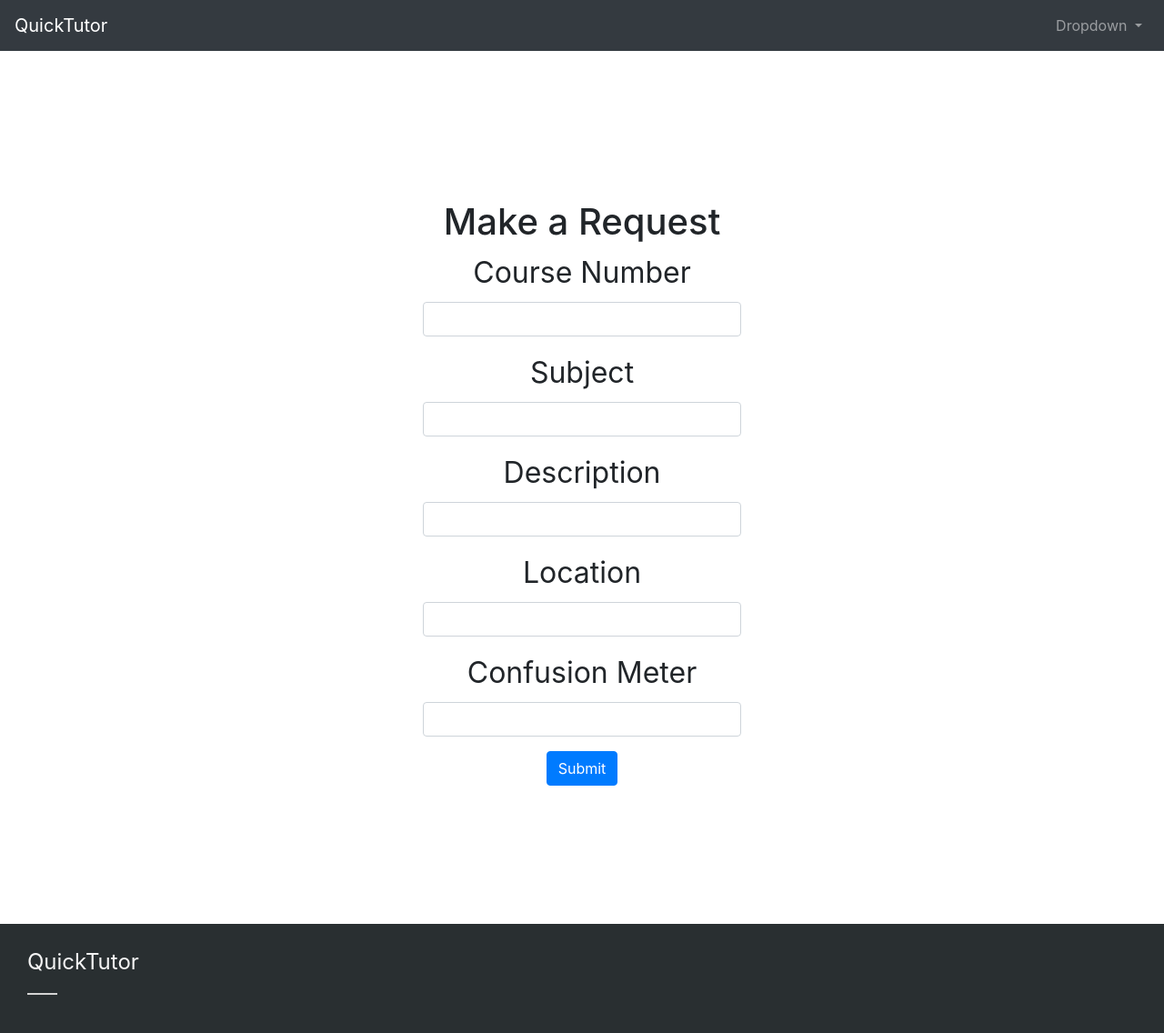
After one commit to alexagomez/quick-tutor-project, a Django app: page /make_request in a window 1280 px wide. The commit adds this page. Shown: the whole page at 91% size. Run offline with Django 3.2, Linux system fonts and the light colour scheme; the visitor is signed in with stand-in values (Sample User, id 1); some libraries are stand-ins or nearby versions.

Commit message:
basic student request page

```diff
--- /dev/null
+++ b/QuickTutor/templates/QuickTutor/studentRequest.html
@@ -0,0 +1,46 @@
+{% extends 'QuickTutor/base.html' %}
+
+{% block content %}
+{% load static %}
+
+
+<div class="row">
+    <div class="col-md-3"></div>
+    <div class="col-md-6 text-center" style="font-size: 2rem;">
+        <div class="row justify-content-center">
+            <div class="col-8" style="background-color: white; border-radius: 1rem; border-color:black;">
+                <h1 class="mt-1" style="padding-top: 10rem;">Make a Request</h1>
+                {% csrf_token %}
+                <form action="" method="POST">
+                    <div class="form-group">
+                        <label for="exampleInputEmail1">Course Number</label>
+                        <input class="form-control" type="text" name="courseNumber" id="courseNumber">
+                    </div>
+                    <div class="form-group">
+                        <label for="exampleInputEmail1">Subject</label>
+                        <input class="form-control" type="text" name="subject" id="subject">
+                    </div>
+                    <div class="form-group">
+                        <label for="exampleInputEmail1">Description</label>
+                        <input class="form-control" type="text" name="description" id="description">
+                    </div>
+                    <div class="form-group">
+                        <label for="exampleInputEmail1">Location</label>
+                        <input class="form-control" type="text" name="location" id="location">
+                    </div>
+                    <div class="form-group">
+                        <label for="exampleInputEmail1">Confusion Meter</label>
+                        <input class="form-control" type="text" name="confusion" id="confusion">
+                    </div>
+
+                    <button type="submit" class="btn btn-primary">Submit</button>
+                </form>
+            </div>
+        </div>
+    </div>
+    <div class="col-md-3"></div>
+</div>
+
+
+
+{% endblock %}
--- a/QuickTutor/urls.py
+++ b/QuickTutor/urls.py
@@ -8,4 +8,5 @@ urlpatterns = [
     path('tutor', views.tutor, name='tutor'),
     path('update_student', views.update_student, name='update_student'),
     path('update_tutor', views.update_tutor, name='update_tutor'),
+    path('make_request', views.make_request, name='make_request'),
 ]
--- a/QuickTutor/views.py
+++ b/QuickTutor/views.py
@@ -17,12 +17,12 @@ def student(request):
     email = currentUser.email
     try:
         # Returning students hit this branch
-        checkDB = Student.objects.get(email=email)
+        currentStudent = Student.objects.get(email=email)
 
         return render(request,
         "QuickTutor/student.html",
         {
-            'email':email,
+            'student':currentStudent,
 
         })
     except ObjectDoesNotExist:
@@ -43,9 +43,9 @@ def tutor(request):
     email = currentUser.email
     try:
         # Returning students hit this branch
-        checkDB = Tutor.objects.get(email=email)
+        currentTutor = Tutor.objects.get(email=email)
 
-        return render(request, "QuickTutor/tutor.html", {})
+        return render(request, "QuickTutor/tutor.html", {'tutor': currentTutor})
     except ObjectDoesNotExist:
         # First time students hit this branch
 
@@ -84,3 +84,9 @@ def update_tutor(request):
 
 
     return HttpResponseRedirect(reverse('QuickTutor:tutor'))
+
+
+@csrf_exempt
+@login_required
+def make_request(request):
+    return render(request, "QuickTutor/studentRequest.html", {})
```
Also changed, not shown: QuickTutor/models.py (+8 -0 lines), QuickTutor/templates/QuickTutor/student.html (+3 -8 lines).
